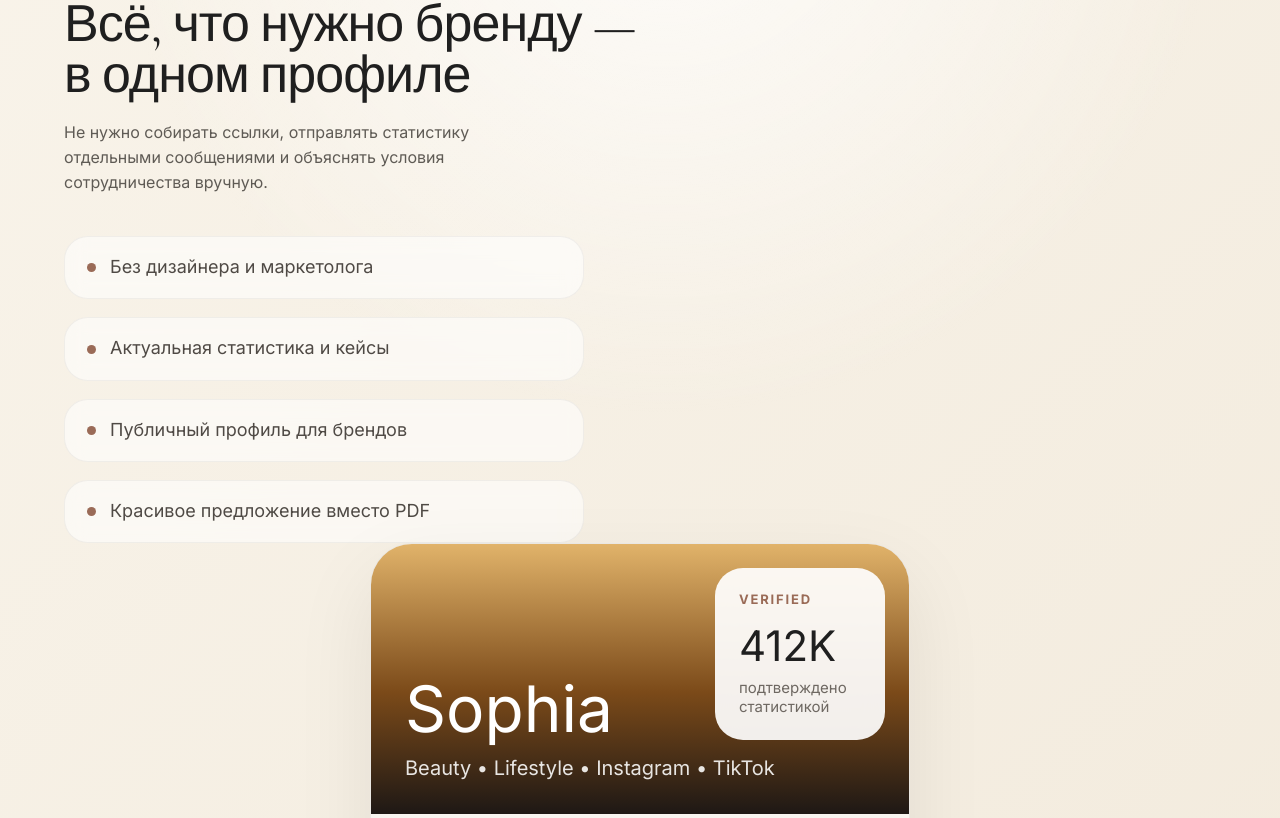
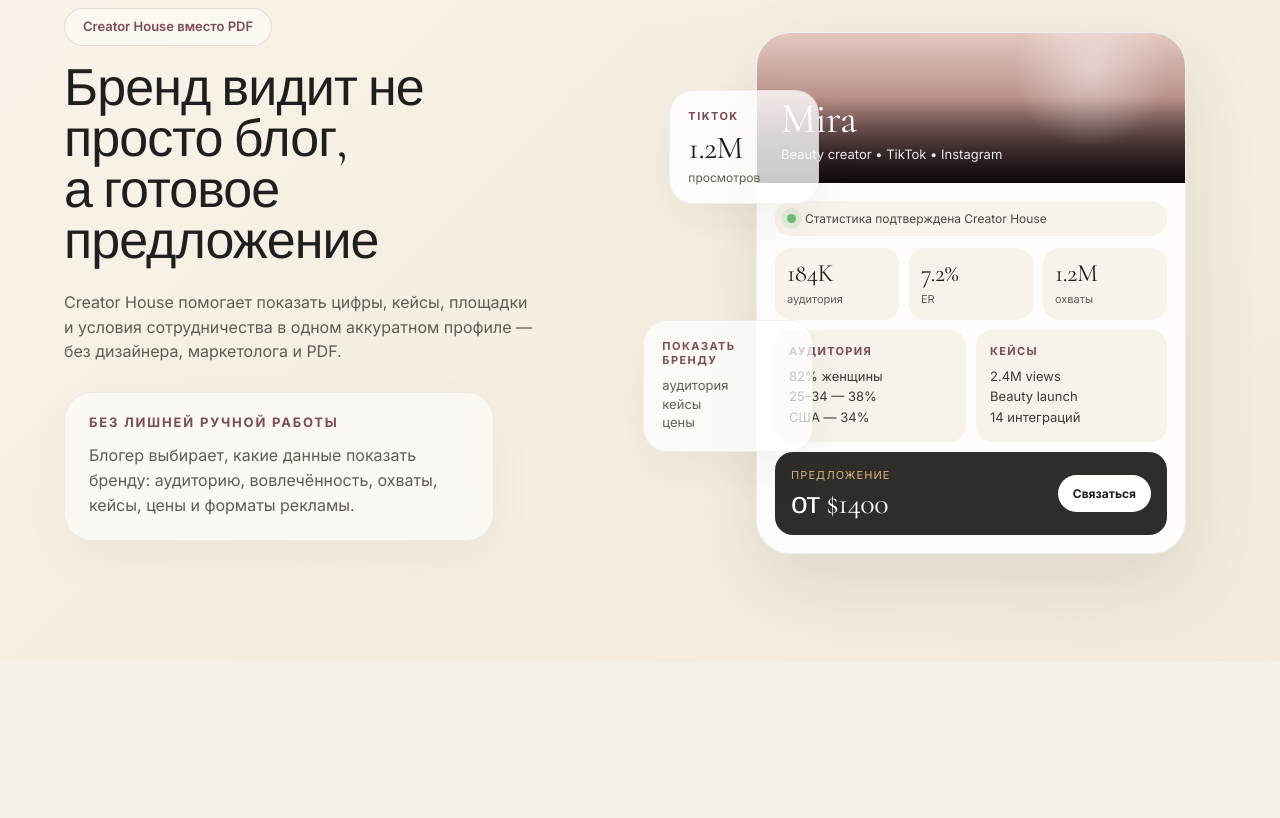
Before and after one commit to tsstish/creator-house, a Next.js app: page / in a window 1280 px wide. Shown: the part 1182-2000 px from the top of the page. After the commit the page ends 1843 px from the top, so only its background shows below. Built offline with nearby package versions, Linux system fonts and the light colour scheme.

Commit message:
Update page.tsx

```diff
--- a/app/page.tsx
+++ b/app/page.tsx
@@ -218,149 +218,56 @@
 
         {/* SHOWCASE SECTION */}
 
-{/* SHOWCASE SECTION */}
+<section
+  style={{
+    padding: "64px 0 96px",
+  }}
+>
+  <div
+    style={{
+      display: "grid",
+      gridTemplateColumns: "minmax(420px, 0.9fr) minmax(520px, 1fr)",
+      gap: 64,
+      alignItems: "center",
+    }}
+  >
+    {/* LEFT */}
 
-<section className="section-block">
-  <div className="section-grid">
+    <div>
+      <div className="section-kicker">Creator House вместо PDF</div>
 
-    {/* LEFT SIDE */}
-
-    <div className="section-copy">
-      <div className="section-kicker">
-        Creator House вместо PDF
-      </div>
-
-      <h2 className="section-title">
-        Всё, что нужно бренду —
+      <h2
+        className="section-title"
+        style={{
+          maxWidth: 520,
+          marginBottom: 22,
+        }}
+      >
+        Бренд видит не просто блог,
         <br />
-        в одном профиле
+        а готовое предложение
       </h2>
 
-      <p className="section-text">
-        Не нужно собирать ссылки, отправлять статистику
-        отдельными сообщениями и объяснять условия
-        сотрудничества вручную.
+      <p
+        className="section-text"
+        style={{
+          maxWidth: 470,
+          marginBottom: 28,
+        }}
+      >
+        Creator House помогает показать цифры, кейсы, площадки и условия
+        сотрудничества в одном аккуратном профиле — без дизайнера, маркетолога
+        и PDF.
       </p>
 
       <div
         style={{
-          display: "flex",
-          flexDirection: "column",
-          gap: 18,
-          marginTop: 42,
-          maxWidth: 520,
-        }}
-      >
-        {[
-          "Без дизайнера и маркетолога",
-          "Актуальная статистика и кейсы",
-          "Публичный профиль для брендов",
-          "Красивое предложение вместо PDF",
-        ].map((item) => (
-          <div
-            key={item}
-            style={{
-              display: "flex",
-              alignItems: "center",
-              gap: 14,
-              padding: "18px 22px",
-              borderRadius: 24,
-              background: "rgba(255,255,255,.55)",
-              border: "1px solid rgba(31,31,31,.05)",
-              backdropFilter: "blur(10px)",
-            }}
-          >
-            <div
-              style={{
-                width: 9,
-                height: 9,
-                borderRadius: 999,
-                background: "#9A6B57",
-                flexShrink: 0,
-              }}
-            />
-
-            <div
-              style={{
-                fontSize: 18,
-                color: "#4F4A45",
-                lineHeight: 1.4,
-              }}
-            >
-              {item}
-            </div>
-          </div>
-        ))}
-      </div>
-    </div>
-
-    {/* RIGHT SIDE */}
-
-    <div
-      style={{
-        position: "relative",
-        display: "flex",
-        justifyContent: "center",
-      }}
-    >
-      <div
-        style={{
-          width: 540,
-          borderRadius: 42,
-          overflow: "hidden",
-          background: "#F7F4EF",
-          boxShadow: "0 30px 80px rgba(31,31,31,.08)",
+          maxWidth: 430,
+          padding: "22px 24px",
+          borderRadius: 28,
+          background: "rgba(255,255,255,.58)",
           border: "1px solid rgba(31,31,31,.06)",
-        }}
-      >
-        {/* COVER */}
-
-        <div
-          style={{
-            height: 270,
-            background:
-              "linear-gradient(180deg,#E1B36A 0%, #7B4A19 55%, #1E1815 100%)",
-            position: "relative",
-            padding: 34,
-            display: "flex",
-            alignItems: "flex-end",
-          }}
-        >
-          <div>
-            <div
-              style={{
-                fontFamily: "var(--font-cormorant)",
-                fontSize: 64,
-                lineHeight: 1,
-                color: "#fff",
-                marginBottom: 14,
-              }}
-            >
-              Sophia
-            </div>
-
-            <div
-              style={{
-                fontSize: 20,
-                color: "rgba(255,255,255,.88)",
-              }}
-            >
-              Beauty • Lifestyle • Instagram • TikTok
-            </div>
-          </div>
-
-          {/* FLOAT CARD */}
-
-          <div
-            style={{
-              position: "absolute",
-              top: 24,
-              right: 24,
-              width: 170,
-              padding: 24,
-              borderRadius: 28,
-              background: "rgba(255,255,255,.92)",
-              backdropFilter: "blur(12px)",
+          boxShadow: "0 18px 48px rgba(31,31,31,.045)",
         }}
       >
         <div
@@ -368,169 +275,376 @@
             fontSize: 13,
             letterSpacing: ".14em",
             textTransform: "uppercase",
-                color: "#9A6B57",
-                marginBottom: 18,
+            color: "#7B4B56",
             fontWeight: 700,
+            marginBottom: 12,
           }}
         >
-              VERIFIED
+          Без лишней ручной работы
         </div>
 
         <div
           style={{
+            fontSize: 16,
+            lineHeight: 1.55,
+            color: "#5F5B55",
+          }}
+        >
+          Блогер выбирает, какие данные показать бренду: аудиторию,
+          вовлечённость, охваты, кейсы, цены и форматы рекламы.
+        </div>
+      </div>
+    </div>
+
+    {/* RIGHT MOCKUP */}
+
+    <div
+      style={{
+        position: "relative",
+        height: 520,
+      }}
+    >
+      <div
+        style={{
+          position: "absolute",
+          right: 30,
+          top: 18,
+          width: 430,
+          borderRadius: 34,
+          background: "rgba(255,255,255,.88)",
+          border: "1px solid rgba(31,31,31,.06)",
+          boxShadow: "0 28px 76px rgba(31,31,31,.1)",
+          overflow: "hidden",
+        }}
+      >
+        {/* HEADER IMAGE */}
+
+        <div
+          style={{
+            height: 150,
+            position: "relative",
+            background:
+              "linear-gradient(180deg,#E4C8C2 0%, #B98F89 45%, #352225 100%)",
+          }}
+        >
+          <div
+            style={{
+              position: "absolute",
+              inset: 0,
+              background:
+                "radial-gradient(circle at 78% 24%, rgba(255,255,255,.45), transparent 22%), linear-gradient(180deg, transparent 42%, rgba(0,0,0,.7))",
+            }}
+          />
+
+          <div
+            style={{
+              position: "absolute",
+              left: 24,
+              bottom: 20,
+              color: "white",
+            }}
+          >
+            <div
+              className="display"
+              style={{
                 fontSize: 42,
                 lineHeight: 1,
-                color: "#1F1F1F",
-                marginBottom: 10,
-                fontFamily: "var(--font-cormorant)",
+                marginBottom: 6,
               }}
             >
-              412K
+              Mira
             </div>
 
             <div
               style={{
-                fontSize: 15,
-                color: "#6E6862",
+                fontSize: 13,
+                opacity: 0.9,
               }}
             >
-              подтверждено статистикой
+              Beauty creator • TikTok • Instagram
             </div>
           </div>
         </div>
 
-        {/* CONTENT */}
+        {/* BODY */}
 
+        <div style={{ padding: 18 }}>
           <div
             style={{
-            padding: 24,
-            display: "grid",
-            gridTemplateColumns: "repeat(3,1fr)",
-            gap: 16,
+              display: "flex",
+              alignItems: "center",
+              gap: 9,
+              padding: "10px 12px",
+              borderRadius: 16,
+              background: "rgba(246,241,232,.76)",
+              marginBottom: 12,
             }}
           >
-          {[
-            ["7.1%", "вовлечённость"],
-            ["1.2M", "просмотров"],
-            ["26", "кейсов"],
-          ].map(([num, label]) => (
-            <div
-              key={num}
+            <span
               style={{
-                background: "#ECE7DE",
-                borderRadius: 24,
-                padding: 22,
+                width: 9,
+                height: 9,
+                borderRadius: 999,
+                background: "#73bf78",
+                boxShadow: "0 0 0 6px rgba(115,191,120,.14)",
+              }}
+            />
+
+            <span
+              style={{
+                fontSize: 12,
+                color: "#4B4741",
               }}
             >
-              <div
-                style={{
-                  fontFamily: "var(--font-cormorant)",
-                  fontSize: 42,
-                  lineHeight: 1,
-                  marginBottom: 10,
-                  color: "#1F1F1F",
-                }}
-              >
-                {num}
+              Статистика подтверждена Creator House
+            </span>
           </div>
 
           <div
             style={{
-                  fontSize: 15,
-                  color: "#746C64",
+              display: "grid",
+              gridTemplateColumns: "repeat(3, 1fr)",
+              gap: 10,
+              marginBottom: 10,
+            }}
+          >
+            {[
+              ["184K", "аудитория"],
+              ["7.2%", "ER"],
+              ["1.2M", "охваты"],
+            ].map(([value, label]) => (
+              <div
+                key={value}
+                style={{
+                  background: "#F7F2EA",
+                  borderRadius: 16,
+                  padding: "14px 12px",
+                }}
+              >
+                <div
+                  className="display"
+                  style={{
+                    fontSize: 25,
+                    lineHeight: 1,
+                    marginBottom: 5,
+                  }}
+                >
+                  {value}
+                </div>
+
+                <div
+                  style={{
+                    fontSize: 11,
+                    color: "#625E58",
                   }}
                 >
                   {label}
                 </div>
               </div>
             ))}
+          </div>
 
           <div
             style={{
-              gridColumn: "span 2",
-              background: "#ECE7DE",
-              borderRadius: 26,
-              padding: 24,
+              display: "grid",
+              gridTemplateColumns: "1fr 1fr",
+              gap: 10,
+              marginBottom: 10,
             }}
           >
             <div
               style={{
-                fontSize: 14,
+                background: "#F7F2EA",
+                borderRadius: 16,
+                padding: 14,
+              }}
+            >
+              <div
+                style={{
+                  fontSize: 11,
                   letterSpacing: ".12em",
                   textTransform: "uppercase",
-                color: "#9A6B57",
-                marginBottom: 16,
+                  color: "#7B4B56",
                   fontWeight: 700,
+                  marginBottom: 9,
                 }}
               >
-              рекламные форматы
+                Аудитория
               </div>
 
               <div
                 style={{
-                display: "flex",
-                flexDirection: "column",
-                gap: 10,
+                  fontSize: 13,
+                  lineHeight: 1.55,
                   color: "#3F3A35",
-                fontSize: 19,
                 }}
               >
-              <div>Reels integrations</div>
-              <div>TikTok campaigns</div>
-              <div>UGC content</div>
+                82% женщины
+                <br />
+                25–34 — 38%
+                <br />
+                США — 34%
               </div>
             </div>
 
             <div
               style={{
-              background: "#252220",
-              borderRadius: 26,
-              padding: 24,
-              color: "#fff",
+                background: "#F7F2EA",
+                borderRadius: 16,
+                padding: 14,
+              }}
+            >
+              <div
+                style={{
+                  fontSize: 11,
+                  letterSpacing: ".12em",
+                  textTransform: "uppercase",
+                  color: "#7B4B56",
+                  fontWeight: 700,
+                  marginBottom: 9,
+                }}
+              >
+                Кейсы
+              </div>
+
+              <div
+                style={{
+                  fontSize: 13,
+                  lineHeight: 1.55,
+                  color: "#3F3A35",
+                }}
+              >
+                2.4M views
+                <br />
+                Beauty launch
+                <br />
+                14 интеграций
+              </div>
+            </div>
+          </div>
+
+          <div
+            style={{
+              background: "#2F2D2A",
+              borderRadius: 18,
+              padding: 16,
               display: "flex",
-              flexDirection: "column",
+              alignItems: "center",
               justifyContent: "space-between",
+              gap: 14,
+              color: "white",
             }}
           >
             <div>
               <div
                 style={{
-                  fontSize: 13,
-                  letterSpacing: ".12em",
+                  fontSize: 11,
+                  letterSpacing: ".1em",
                   textTransform: "uppercase",
-                  color: "#D5B27A",
-                  marginBottom: 16,
+                  color: "#D7B47D",
+                  marginBottom: 7,
                 }}
               >
-                сотрудничество
+                предложение
               </div>
 
               <div
+                className="display"
                 style={{
-                  fontFamily: "var(--font-cormorant)",
-                  fontSize: 52,
+                  fontSize: 30,
                   lineHeight: 1,
                 }}
               >
-                от $1200
+                от $1400
+              </div>
+            </div>
+
+            <button
+              style={{
+                border: "none",
+                background: "white",
+                color: "#1F1F1F",
+                borderRadius: 999,
+                padding: "11px 15px",
+                fontSize: 12,
+                fontWeight: 650,
+              }}
+            >
+              Связаться
+            </button>
+          </div>
+        </div>
+      </div>
+
+      {/* floating cards */}
+
+      <div
+        style={{
+          position: "absolute",
+          left: 26,
+          top: 76,
+          width: 150,
+          padding: 18,
+          borderRadius: 24,
+          background: "rgba(255,255,255,.78)",
+          border: "1px solid rgba(31,31,31,.05)",
+          boxShadow: "0 18px 44px rgba(31,31,31,.06)",
+        }}
+      >
+        <div
+          style={{
+            fontSize: 11,
+            letterSpacing: ".13em",
+            textTransform: "uppercase",
+            color: "#7B4B56",
+            fontWeight: 700,
+            marginBottom: 10,
+          }}
+        >
+          TikTok
+        </div>
+
+        <div className="display" style={{ fontSize: 32, lineHeight: 1 }}>
+          1.2M
+        </div>
+
+        <div style={{ fontSize: 12, color: "#625E58", marginTop: 5 }}>
+          просмотров
         </div>
       </div>
 
       <div
         style={{
-                marginTop: 26,
-                background: "#fff",
-                color: "#1F1F1F",
-                borderRadius: 999,
-                padding: "14px 18px",
-                fontSize: 16,
-                fontWeight: 600,
-                textAlign: "center",
+          position: "absolute",
+          left: 0,
+          bottom: 82,
+          width: 170,
+          padding: 18,
+          borderRadius: 24,
+          background: "rgba(255,255,255,.7)",
+          border: "1px solid rgba(31,31,31,.05)",
+          boxShadow: "0 18px 44px rgba(31,31,31,.05)",
         }}
       >
-              Предложить интеграцию
+        <div
+          style={{
+            fontSize: 11,
+            letterSpacing: ".13em",
+            textTransform: "uppercase",
+            color: "#7B4B56",
+            fontWeight: 700,
+            marginBottom: 10,
+          }}
+        >
+          Показать бренду
         </div>
-          </div>
+
+        <div style={{ fontSize: 13, color: "#625E58", lineHeight: 1.45 }}>
+          аудитория
+          <br />
+          кейсы
+          <br />
+          цены
         </div>
       </div>
     </div>
```
Lines whose indentation alone changed are shown as unchanged.
